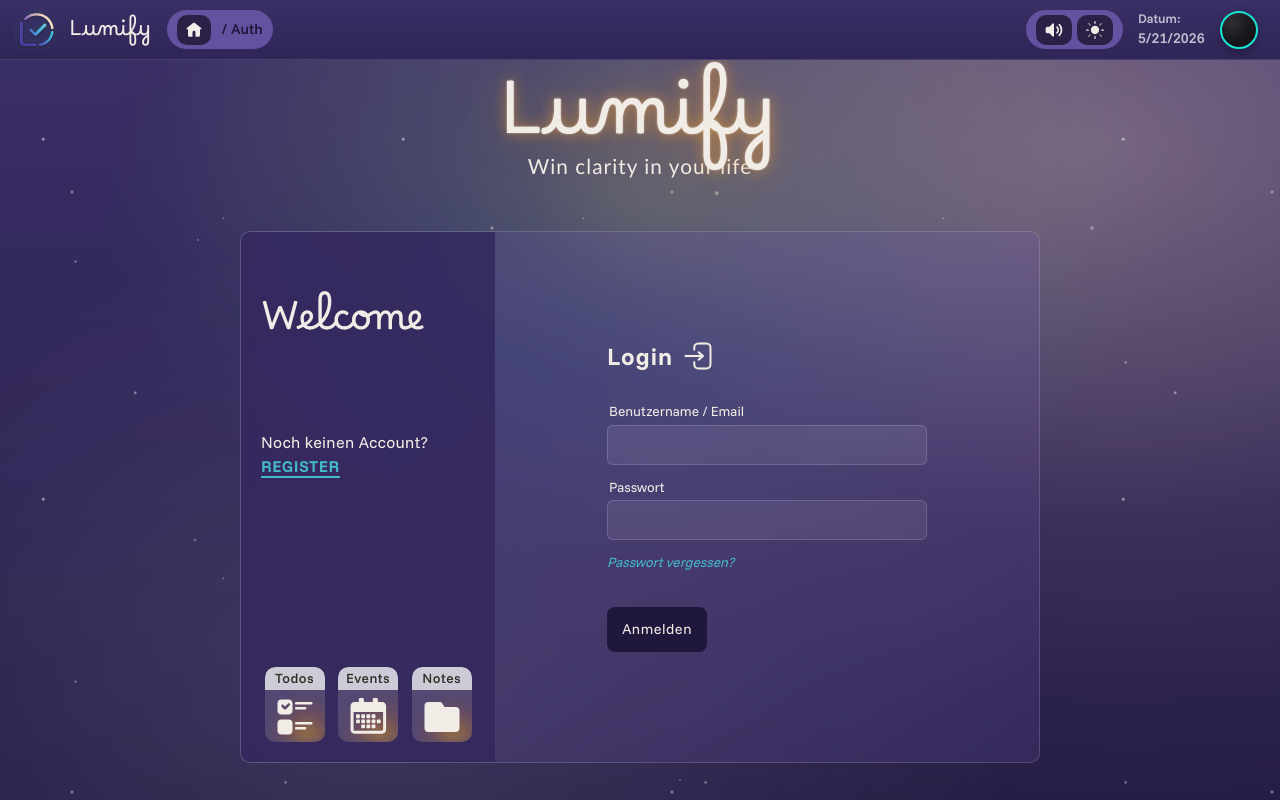
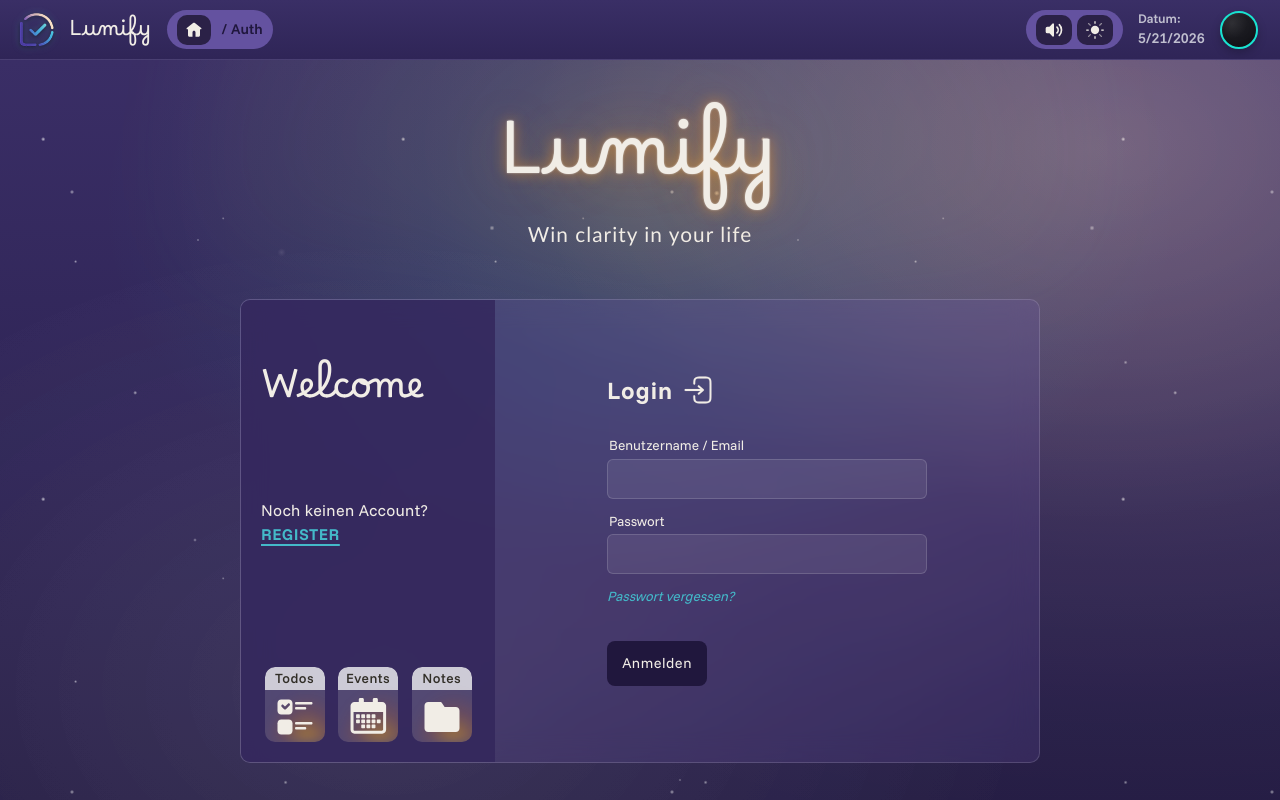
Before and after one commit to enteroDev/Lumify, a Next.js app in the folder lumify.app/: page /Auth in a window 1280 px wide. Built offline with nearby package versions, Linux system fonts and the light colour scheme.

Commit message:
[GUI] Adjusted styles of landing page.

```diff
--- a/lumify.app/app/(auth)/Auth/components/Heading/Heading.module.css
+++ b/lumify.app/app/(auth)/Auth/components/Heading/Heading.module.css
@@ -6,6 +6,10 @@
 .heading-big {
   position: relative;
   display: inline-block;
+
+  height: 100px;
+  padding-top: 40px;
+
   font-family: var(--font-borel), sans-serif;
   font-size: 4.5rem;
   text-align: center;
```
